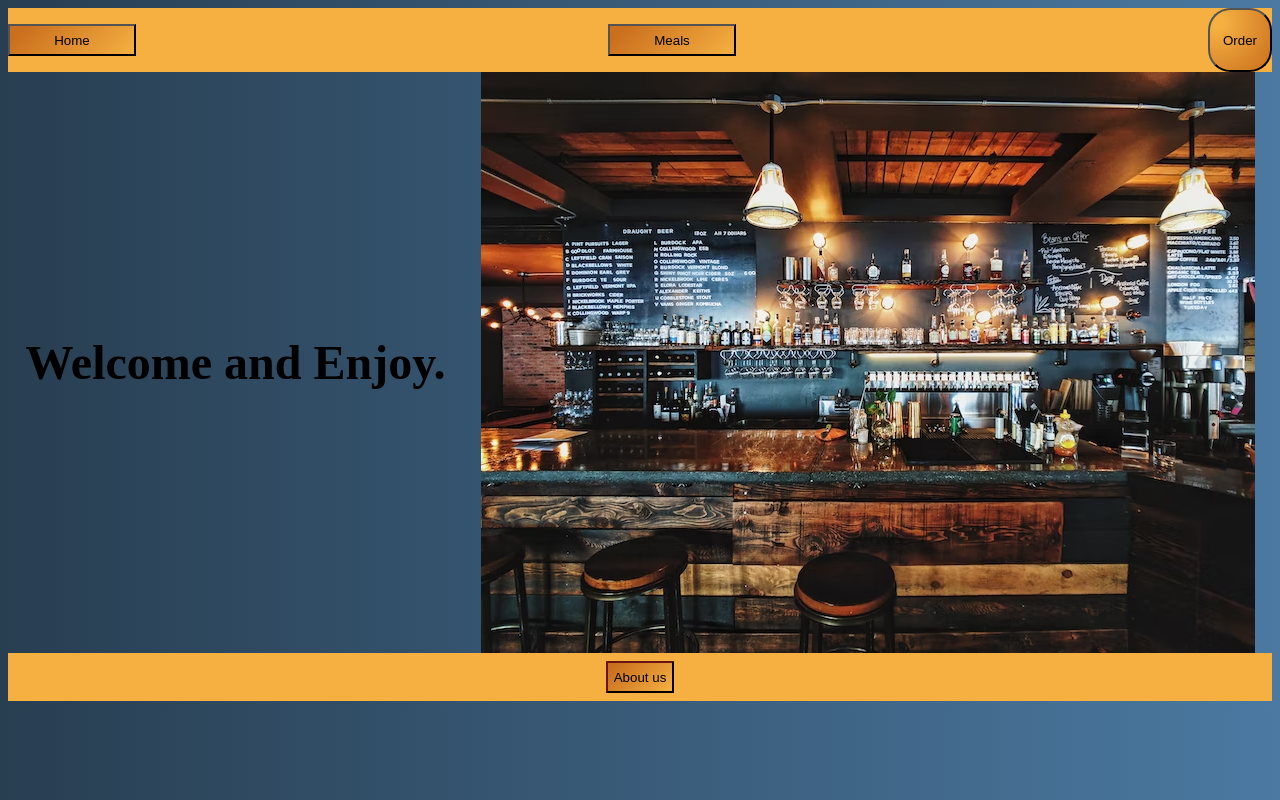
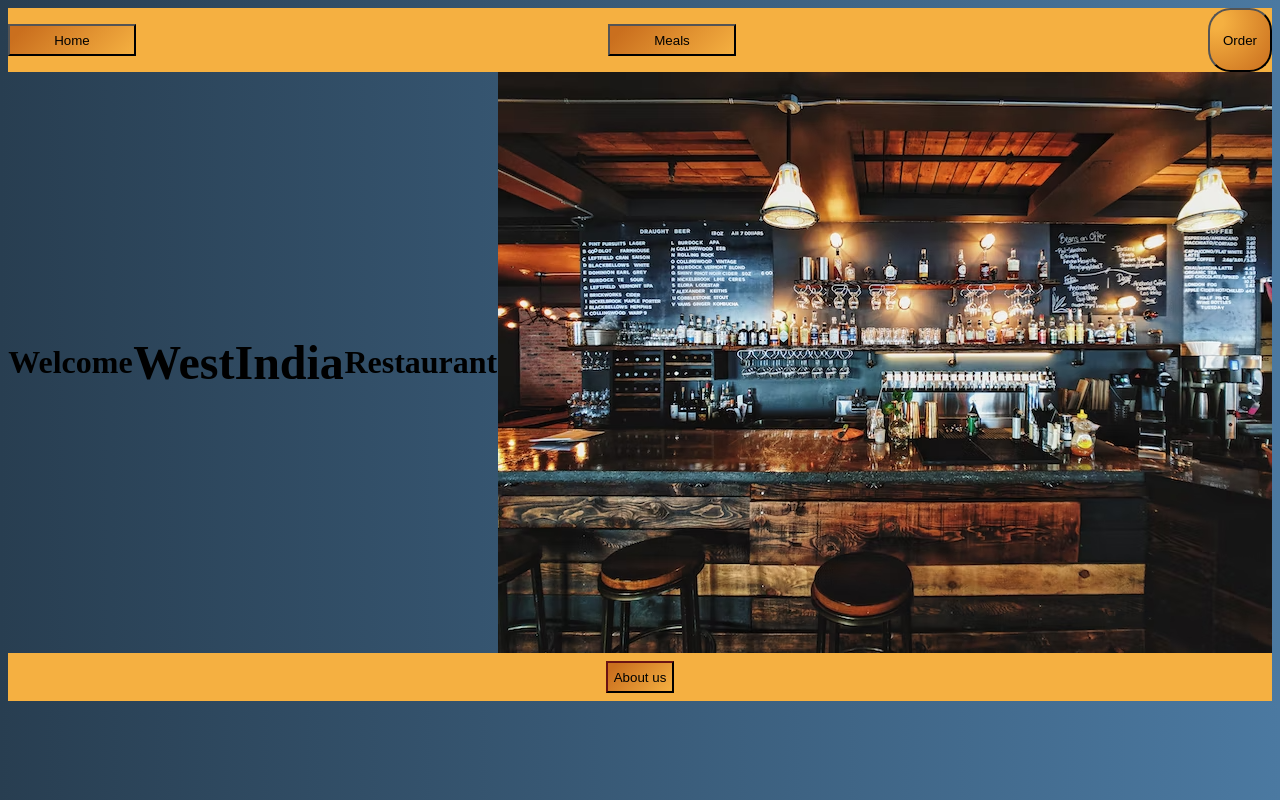
Before and after one commit to JorgeNeiva/Projecto-Final, a React (Create React App) app in the folder restaurant/: page / in a window 1280 px wide. Built offline with nearby package versions, Linux system fonts and the light colour scheme.

Commit message:
Web API development

```diff
--- a/restaurant/src/components/Contacts.jsx
+++ b/restaurant/src/components/Contacts.jsx
@@ -4,20 +4,28 @@ import Instagram from '../assets/logos/instagram.png'
 import React, { useState, useEffect } from 'react';
 
 function Contacts() {
-  const [data, setData] = useState();
+  const [webapicontact, setwebapicontact] = useState(null);
 
   useEffect(() => {
     fetch('https://63f0a399ff1b45a1a43e7d50.mockapi.io/Contacts/6')
       .then(response => response.json())
-      .then(data => console.log(data));
+      .then(data => setwebapicontact(data));
 
   }, []);
 
-
+  return(
+    <div>
+      <h1>{webapicontact.Name}</h1>
+      <p>{webapicontact.Address}</p>
+      <p>{webapicontact.PostalCode}</p>
+      <p>{webapicontact.Phone}</p>
+      <p>{webapicontact.Email}</p>
+    </div>
+  )
 }
 
-         // <img src = {Facebook}></img>
-         // <img src = {Instagram}></img>
+// <img src = {Facebook}></img>
+// <img src = {Instagram}></img>
 
 
 
--- a/restaurant/src/pages/Home.jsx
+++ b/restaurant/src/pages/Home.jsx
@@ -5,7 +5,9 @@ import './Home.css'
 const Home = ()=> {
     return(
         <div className="entry-contain">
-            <h1>Welcome and Enjoy.</h1>
+            <h2>Welcome</h2>
+            <h1>WestIndia</h1>
+            <h2>Restaurant</h2>
             <img src={Restaurante} alt="Balcão de restaurante" />
         </div>
     )
```
